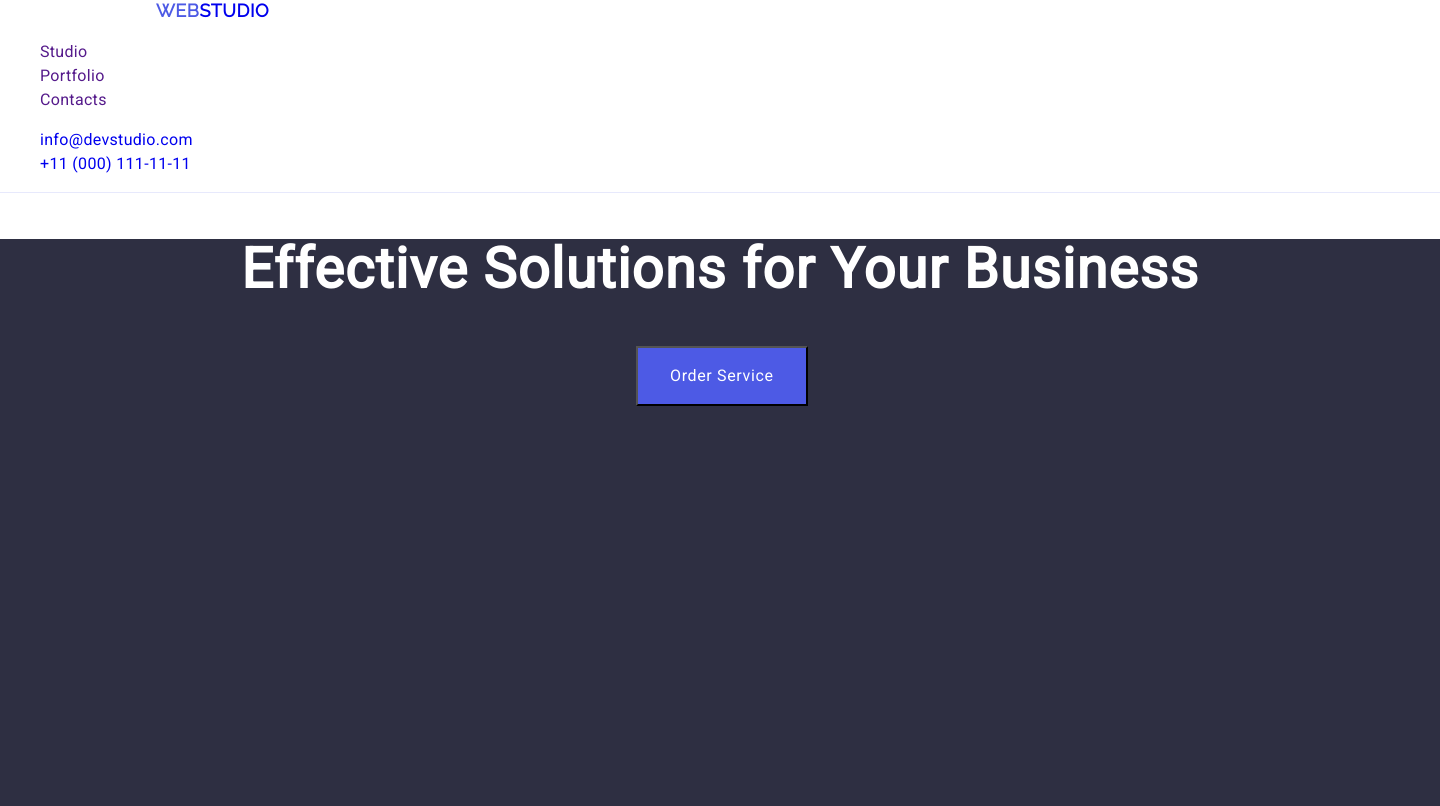
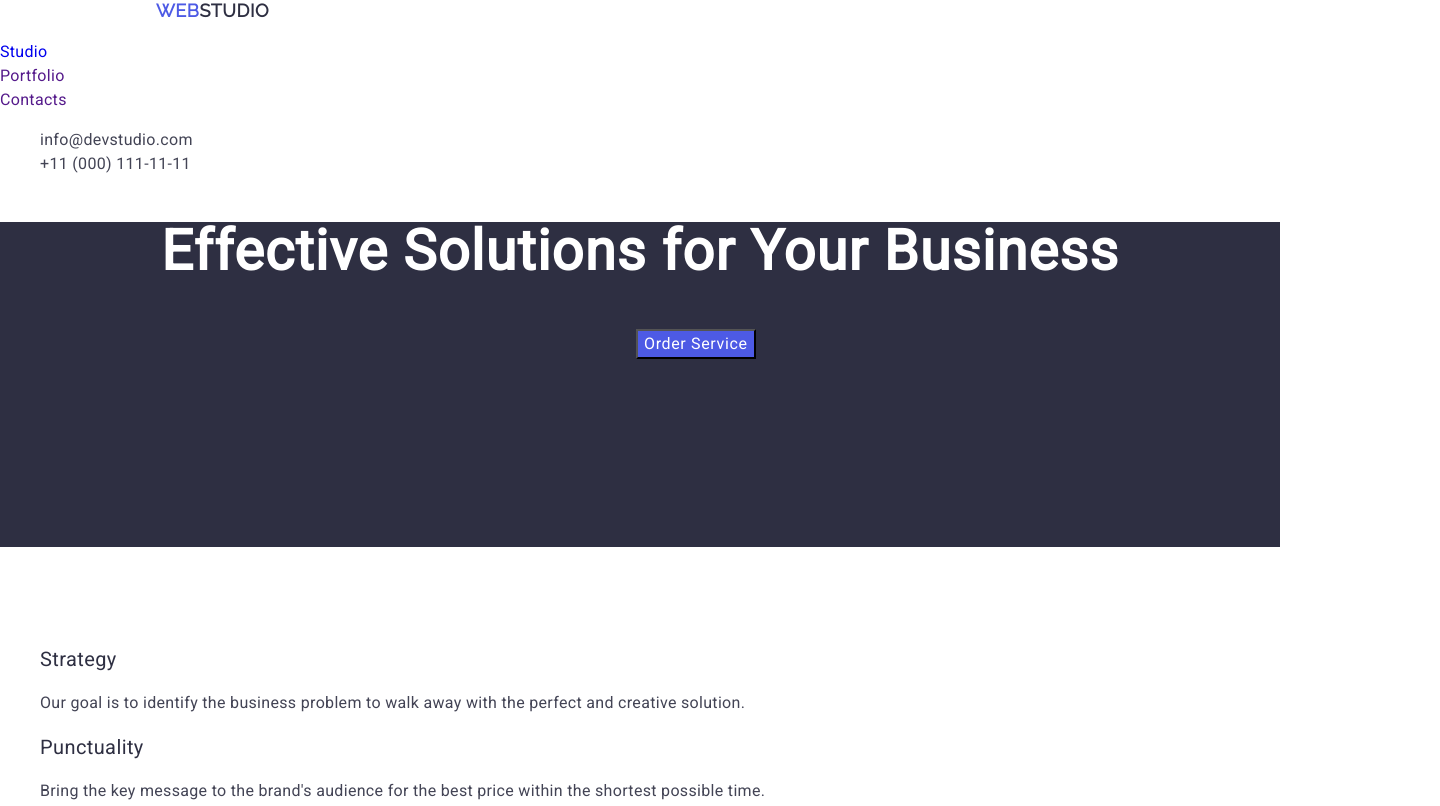
Before and after one commit to engapantio/goit-markup-hw-02, a plain HTML site: page index.html in a window 1280 px wide. Shown: the top 806 px of the page, 1440 px wide, since content can reach past the window. Drawn offline with nearby package versions, Linux system fonts and the light colour scheme.

Commit message:
clean markup and styles

```diff
--- a/css/styles.css
+++ b/css/styles.css
@@ -1,7 +1,6 @@
 body {
-  font-family: "Roboto", "Raleway", sans-serif;
-  width: 1440px;
-  color: #2e2f42;
+  font-family: "Roboto", sans-serif;
+  color: #434455;
   background-color: #fff;
   line-height: 21px;
 }
@@ -15,12 +14,12 @@ body {
 }
 
 .link:hover,
-.link:focus {
-  color: #4d5ae5;
+.link:focus,
+.link:active {
+  color: #404bbf;
 }
 
 .top-line {
-  border-bottom: 1px solid #e7e9fc;
   font-size: 16px;
   line-height: 1.5;
   letter-spacing: 0.02em;
@@ -30,14 +29,15 @@ body {
   font-family: "Raleway", sans-serif;
   font-weight: 700;
   font-size: 18px;
-  line-height: 1.16667;
+  line-height: 1.17;
   letter-spacing: 0.03em;
   text-transform: uppercase;
   margin-left: 156px;
+  color: #4d5ae5;
 }
 
-.web {
-  color: #4d5ae5;
+.studio-top {
+  color: #2e2f42;
 }
 
 .menu {
@@ -45,28 +45,30 @@ body {
 }
 
 .contacts {
+  font-style: normal;
+}
+
+.contact-link {
   color: #434455;
-  font-style: normal;
 }
 
 .hero-image {
   background-color: #2e2f42;
-  height: 600px;
 }
 
 .headline {
   font-weight: 700;
   font-size: 56px;
-  line-height: 1.07143;
+  line-height: 1.07;
   letter-spacing: 0.02em;
   text-align: center;
   color: #fff;
 }
 
 .btn {
-  box-shadow: 0 4px 4px 0 rgba(0 0 0 0.15);
   background: #4d5ae5;
   color: #fff;
+  font-family: "Roboto", sans-serif;
   font-weight: 500;
   font-size: 16px;
   line-height: 1.5;
@@ -74,7 +76,6 @@ body {
   cursor: pointer;
   margin-left: 636px;
   margin-bottom: 188px;
-  padding: 16px 32px;
 }
 
 .btn:hover,
@@ -85,9 +86,11 @@ body {
 .sub-headline {
   font-weight: 700;
   font-size: 36px;
-  line-height: 1.11111;
+  line-height: 1.11;
   letter-spacing: 0.02em;
   text-align: center;
+  color: #2e2f42;
+  text-transform: capitalize;
 }
 
 .our-values {
@@ -101,6 +104,7 @@ body {
   font-size: 20px;
   line-height: 1.2;
   letter-spacing: 0.02em;
+  color: #2e2f42;
 }
 
 .value-descr,
@@ -110,7 +114,6 @@ body {
   font-size: 16px;
   line-height: 1.5;
   letter-spacing: 0.02em;
-  color: #434455;
 }
 
 .staff {
@@ -122,9 +125,11 @@ body {
   text-align: center;
 }
 
-.page-ending,
-.page-ending .logo {
+.page-ending {
   background-color: #2e2f42;
+}
+
+.studio-bottom {
   color: #f4f4fd;
 }
 
--- a/index.html
+++ b/index.html
@@ -21,10 +21,10 @@
     <header class="top-line">
       <nav>
         <a href="./index.html" target="_blank" class="link logo"
-          ><span class="web">Web</span>Studio</a
-        >
-        <ul class="menu">
-          <li class="object"><a href="" class="link">Studio</a></li>
+              >Web<span class="studio-top">Studio</a
+            >
+        <ul class="menu"></ul>
+          <li class="object"><a href="./index.html" class="link">Studio</a></li>
           <li class="object"><a href="" class="link">Portfolio</a></li>
           <li class="object"><a href="" class="link">Contacts</a></li>
         </ul>
@@ -32,12 +32,12 @@
       <address class="contacts">
         <ul>
           <li class="object">
-            <a href="mailto:info@devstudio.com" target="_blank" class="link"
+            <a href="mailto:info@devstudio.com" target="_blank" class="link contact-link"
               >info@devstudio.com</a
             >
           </li>
           <li class="object">
-            <a href="tel:+110001111111" target="_blank" class="link"
+            <a href="tel:+110001111111" target="_blank" class="link contact-link"
               >+11 (000) 111-11-11</a
             >
           </li>
@@ -200,7 +200,7 @@
 
     <footer class="page-ending">
       <a href="./index.html" target="_blank" class="link logo"
-        ><span class="web">Web</span>Studio</a
+        >Web<span class="studio-bottom">Studio</span></a
       >
       <p class="slogan">
         Increase the flow of customers and sales for your business with digital
```
